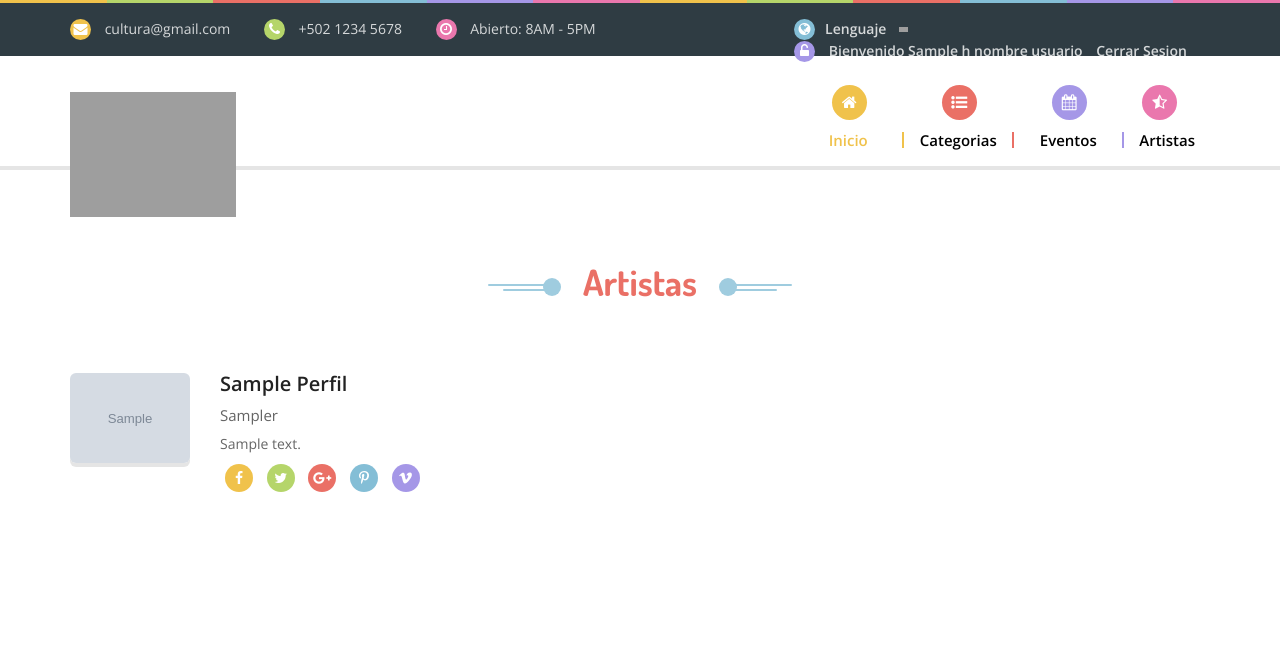
After one commit to Raull2015/CasaDeCulturaDirectorio, a Django app: template agendaCultura/apps/home/templates/artistas.html in a window 1280 px wide. The commit adds this page. Shown: the top 672 px of the page. Run offline with Django 3.2, Linux system fonts and the light colour scheme; the template is opened without the code that fills it: most values are stand-ins (such as "Sample title", 1, 10 or a date in 2020); grey boxes marked "Sample" are stand-in pictures; some libraries are stand-ins or nearby versions; grey boxes are pictures that could not be loaded.

Commit message:
agregado vista de artistas y su detalle

```diff
--- a/agendaCultura/apps/home/templates/actividades.html
+++ b/agendaCultura/apps/home/templates/actividades.html
@@ -33,7 +33,7 @@
                   <li><a href={% url 'home:perfil' username=actividad.perfil.all.get.user.username %} ><i class="fa fa-user" aria-hidden="true"></i>{{actividad.perfil.all.get.nombreArtista}}</a></li>
                   <li><i class="fa fa-comments-o" aria-hidden="true"></i>{{actividad.get_numero_comentarios}} </li>
                 </ul>
-                <p>{{actividad.descripcion}}</p>
+                <p>{{actividad.get_descripcion}}</p>
                 <ul class="list-inline btn-yellow">
                   <li><a href={% url 'home:detalle_evento' username=actividad.perfil.all.get.user.username id=actividad.id %} class="btn btn-link"><i class="fa fa-angle-double-right" aria-hidden="true"></i> Leer mas</a></li>
                 </ul>
--- /dev/null
+++ b/agendaCultura/apps/home/templates/artistas.html
@@ -0,0 +1,123 @@
+{% extends "base.html" %}
+{% load static %}
+  {% block title %}
+    Artistas
+  {% endblock %}
+
+{% block main-section %}
+    <!-- WHITE SECTION -->
+    <section class="whiteSection full-width clearfix">
+      <div class="container">
+        <div class="row">
+          <div class="col-xs-12">
+            <div class="sectionTitle text-center">
+              <h2>
+                <span class="shape shape-left bg-color-4"></span>
+                <span>Artistas</span>
+                <span class="shape shape-right bg-color-4"></span>
+              </h2>
+            </div>
+          </div>
+        </div>
+        {%if perfiles%}
+        <div class="row">
+          {%for perfil in perfiles%}
+          <div class="col-sm-6 col-xs-12">
+            <div class="media teamStyle">
+              <a class="media-left" href="#">
+                <img class="img-rounded img-responsive" src="{{MEDIA_URL}}{{perfil.imagen}}" alt="Image">
+              </a>
+              <div class="media-body">
+                <h4 class="media-heading"><a href={% url 'home:perfil' username=perfil.user.username %}>{{perfil.nombreArtista}}</a></h4>
+                <h5>{{artista.get_categorias}}r</h5>
+                <p>{{artista.get_descripcion}}</p>
+                <ul class="list-inline">
+                  <li><a href="#" class="bg-color-1"><i class="fa fa-facebook" aria-hidden="true"></i></a></li>
+                  <li><a href="#" class="bg-color-2"><i class="fa fa-twitter" aria-hidden="true"></i></a></li>
+                  <li><a href="#" class="bg-color-3"><i class="fa fa-google-plus" aria-hidden="true"></i></a></li>
+                  <li><a href="#" class="bg-color-4"><i class="fa fa-pinterest-p" aria-hidden="true"></i></a></li>
+                  <li><a href="#" class="bg-color-5"><i class="fa fa-vimeo" aria-hidden="true"></i></a></li>
+                </ul>
+              </div>
+            </div>
+          </div>
+          {%endfor%}
+          {%if total == False%}
+          <div class="btnArea">
+            <a href="{% url 'home:artistas' %}?limit={{limit}}" class="btn btn-primary">Ver Mas</a>
+          </div>
+          {%endif%}
+          <!--<div class="col-sm-6 col-xs-12">
+            <div class="media teamStyle">
+              <a class="media-left" href="#">
+                <img class="img-rounded img-responsive" src="img/home/team/team-2.jpg" alt="Image">
+              </a>
+              <div class="media-body">
+                <h4 class="media-heading"><a href="#">Amanda Stone</a></h4>
+                <h5>English Teacher</h5>
+                <p>They must explain to you how all this mistaken idea of denouncing pleasure and praising pain was born and I will give you.</p>
+                <ul class="list-inline">
+                  <li><a href="#" class="bg-color-1"><i class="fa fa-facebook" aria-hidden="true"></i></a></li>
+                  <li><a href="#" class="bg-color-2"><i class="fa fa-twitter" aria-hidden="true"></i></a></li>
+                  <li><a href="#" class="bg-color-3"><i class="fa fa-google-plus" aria-hidden="true"></i></a></li>
+                  <li><a href="#" class="bg-color-4"><i class="fa fa-pinterest-p" aria-hidden="true"></i></a></li>
+                  <li><a href="#" class="bg-color-5"><i class="fa fa-vimeo" aria-hidden="true"></i></a></li>
+                </ul>
+              </div>
+            </div>
+          </div>
+          <div class="col-sm-6 col-xs-12">
+            <div class="media teamStyle">
+              <a class="media-left" href="#">
+                <img class="img-rounded img-responsive" src="img/home/team/team-3.jpg" alt="Image">
+              </a>
+              <div class="media-body">
+                <h4 class="media-heading"><a href="#">Amanda Stone</a></h4>
+                <h5>English Teacher</h5>
+                <p>They must explain to you how all this mistaken idea of denouncing pleasure and praising pain was born and I will give you.</p>
+                <ul class="list-inline">
+                  <li><a href="#" class="bg-color-1"><i class="fa fa-facebook" aria-hidden="true"></i></a></li>
+                  <li><a href="#" class="bg-color-2"><i class="fa fa-twitter" aria-hidden="true"></i></a></li>
+                  <li><a href="#" class="bg-color-3"><i class="fa fa-google-plus" aria-hidden="true"></i></a></li>
+                  <li><a href="#" class="bg-color-4"><i class="fa fa-pinterest-p" aria-hidden="true"></i></a></li>
+                  <li><a href="#" class="bg-color-5"><i class="fa fa-vimeo" aria-hidden="true"></i></a></li>
+                </ul>
+              </div>
+            </div>
+          </div>
+          <div class="col-sm-6 col-xs-12">
+            <div class="media teamStyle">
+              <a class="media-left" href="#">
+                <img class="img-rounded img-responsive" src="img/home/team/team-4.jpg" alt="Image">
+              </a>
+              <div class="media-body">
+                <h4 class="media-heading"><a href="#">Amanda Stone</a></h4>
+                <h5>English Teacher</h5>
+                <p>They must explain to you how all this mistaken idea of denouncing pleasure and praising pain was born and I will give you.</p>
+                <ul class="list-inline">
+                  <li><a href="#" class="bg-color-1"><i class="fa fa-facebook" aria-hidden="true"></i></a></li>
+                  <li><a href="#" class="bg-color-2"><i class="fa fa-twitter" aria-hidden="true"></i></a></li>
+                  <li><a href="#" class="bg-color-3"><i class="fa fa-google-plus" aria-hidden="true"></i></a></li>
+                  <li><a href="#" class="bg-color-4"><i class="fa fa-pinterest-p" aria-hidden="true"></i></a></li>
+                  <li><a href="#" class="bg-color-5"><i class="fa fa-vimeo" aria-hidden="true"></i></a></li>
+                </ul>
+              </div>
+            </div>
+          </div>-->
+        </div>
+        {%else%}
+        <div class="row">
+          <div class="col-xs-12">
+            <div class="sectionTitle text-center">
+              <h2>
+                <span class="shape shape-left bg-color-2"></span>
+                <span>Nadi Aqui por Ahora</span>
+                <span class="shape shape-right bg-color-2"></span>
+              </h2>
+            </div>
+          </div>
+        </div>
+        {%endif%}
+      </div>
+    </section>
+{%endblock%}
--- a/agendaCultura/apps/home/templates/detalle_actividad.html
+++ b/agendaCultura/apps/home/templates/detalle_actividad.html
@@ -124,7 +124,7 @@
                           <a href="course-single-left-sidebar.html"><!--<img src={{MEDIA_URL}} alt="image">--></a>
                         </div>
                         <div class="media-body">
-                          <h4 class="media-heading"><a href={% url 'home:perfil' username=actividad.perfil.all.get.user.username %}>{{actividad.nombre}}</a></h4>
+                          <h4 class="media-heading"><a href={% url 'home:detalle_evento' username=actividad.perfil.all.get.user.username id=actividad.id %}>{{actividad.nombre}}</a></h4>
                           <p>{{actividad.fechaRealizacion}}</p>
                         </div>
                       </li>
```
Also changed, not shown: agendaCultura/apps/home/models.py (+10 -7 lines), agendaCultura/apps/home/templates/detalle_artista.html (added, +48 -0 lines), agendaCultura/apps/home/templates/index-v1.html (+6 -3 lines), agendaCultura/apps/home/views.py (+3 -16 lines).
